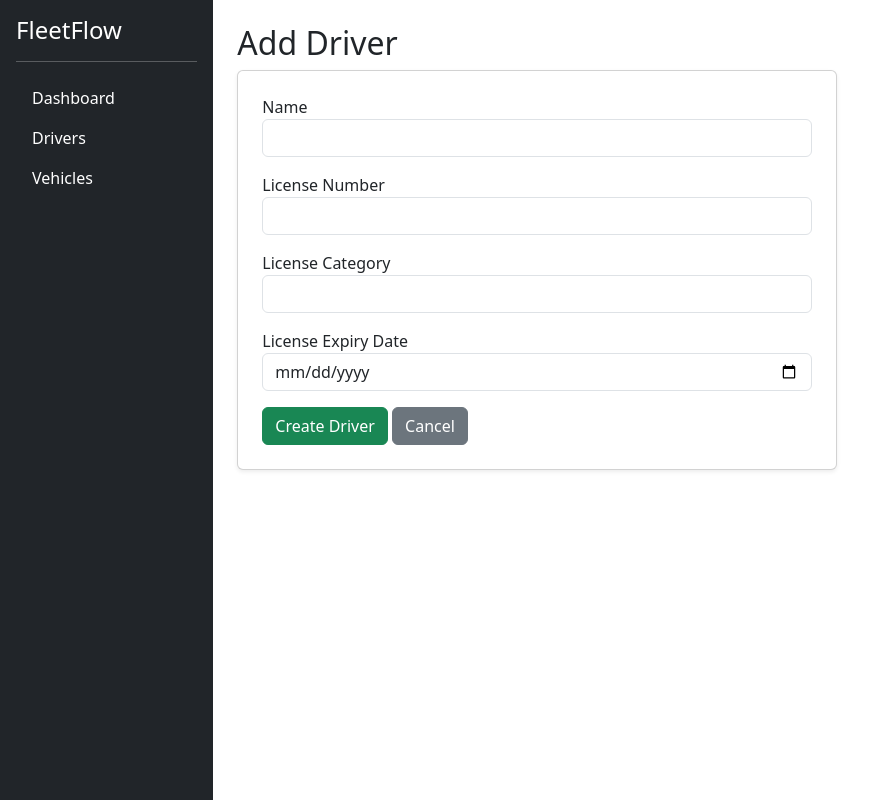
After one commit to itspavant/FleetFlow, a Flask app: page /drivers/create in a window 1280 px wide. The commit adds this page. Shown: the whole page, without its empty margins (0-882 px from the left). Run offline with Flask 3, Linux system fonts and the light colour scheme; the visitor is signed in with stand-in values (Sample User, id 1).

Commit message:
Drivers CRUD added

```diff
--- a/app/__init__.py
+++ b/app/__init__.py
@@ -19,12 +19,13 @@ def create_app():
     # Register blueprints
     from app.routes.auth import auth_bp
     from app.routes.dashboard import dashboard_bp
+    from app.routes.vehicles import vehicles_bp
+    from app.routes.drivers import drivers_bp   # ✅ Add here
 
     app.register_blueprint(auth_bp)
     app.register_blueprint(dashboard_bp)
-
-    from app.routes.vehicles import vehicles_bp
     app.register_blueprint(vehicles_bp)
+    app.register_blueprint(drivers_bp)
 
     # User loader
     from app.models.user import User
--- /dev/null
+++ b/app/routes/drivers.py
@@ -0,0 +1,47 @@
+from flask import Blueprint, render_template, request, redirect, url_for, flash
+from flask_login import login_required
+from app.extensions import db
+from app.models.driver import Driver
+from app.models.enums import DriverStatus
+from datetime import datetime
+
+drivers_bp = Blueprint("drivers", __name__, url_prefix="/drivers")
+
+
+@drivers_bp.route("/")
+@login_required
+def list_drivers():
+    drivers = Driver.query.all()
+    return render_template("drivers/list.html", drivers=drivers)
+
+
+@drivers_bp.route("/create", methods=["GET", "POST"])
+@login_required
+def create_driver():
+    if request.method == "POST":
+        name = request.form["name"]
+        license_number = request.form["license_number"]
+        license_category = request.form["license_category"]
+        license_expiry = datetime.strptime(
+            request.form["license_expiry_date"], "%Y-%m-%d"
+        ).date()
+
+        if Driver.query.filter_by(license_number=license_number).first():
+            flash("License number already exists.")
+            return redirect(url_for("drivers.create_driver"))
+
+        driver = Driver(
+            name=name,
+            license_number=license_number,
+            license_category=license_category,
+            license_expiry_date=license_expiry,
+            status=DriverStatus.ON_DUTY
+        )
+
+        db.session.add(driver)
+        db.session.commit()
+
+        flash("Driver created successfully.")
+        return redirect(url_for("drivers.list_drivers"))
+
+    return render_template("drivers/create.html")
--- a/app/templates/base.html
+++ b/app/templates/base.html
@@ -19,6 +19,12 @@
                     <a class="nav-link text-white"
                     href="{{ url_for('dashboard.home') }}">
                         Dashboard
+                    </a>
+                </li>
+                <li class="nav-item">
+                    <a class="nav-link text-white"
+                    href="{{ url_for('drivers.list_drivers') }}">
+                        Drivers
                     </a>
                 </li>
                 <li class="nav-item">
--- /dev/null
+++ b/app/templates/drivers/create.html
@@ -0,0 +1,38 @@
+{% extends "base.html" %}
+
+{% block content %}
+<h2>Add Driver</h2>
+
+<div class="card p-4 shadow-sm" style="max-width:600px;">
+    <form method="POST">
+
+        <div class="mb-3">
+            <label>Name</label>
+            <input class="form-control" name="name" required>
+        </div>
+
+        <div class="mb-3">
+            <label>License Number</label>
+            <input class="form-control" name="license_number" required>
+        </div>
+
+        <div class="mb-3">
+            <label>License Category</label>
+            <input class="form-control" name="license_category" required>
+        </div>
+
+        <div class="mb-3">
+            <label>License Expiry Date</label>
+            <input type="date"
+                   class="form-control"
+                   name="license_expiry_date"
+                   required>
+        </div>
+
+        <button class="btn btn-success">Create Driver</button>
+        <a href="{{ url_for('drivers.list_drivers') }}"
+           class="btn btn-secondary">Cancel</a>
+
+    </form>
+</div>
+{% endblock %}
```
Also changed, not shown: app/templates/drivers/list.html (added, +63 -0 lines).
